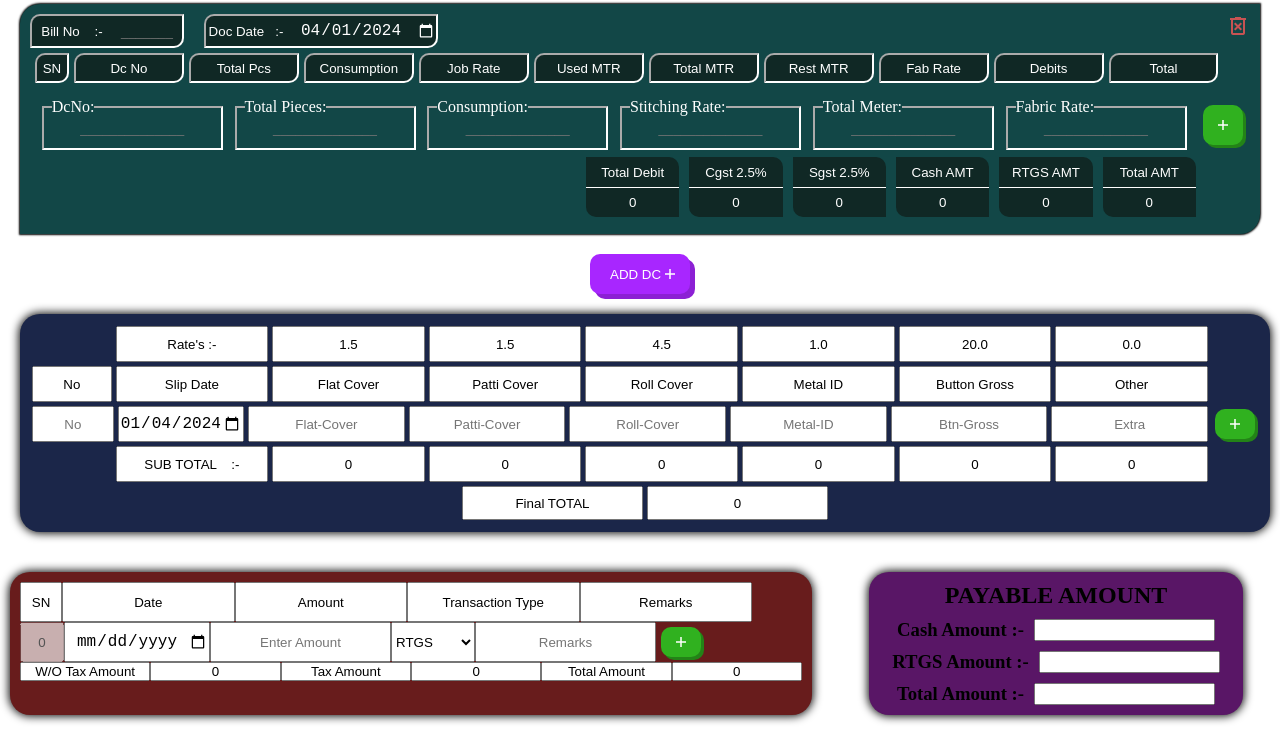
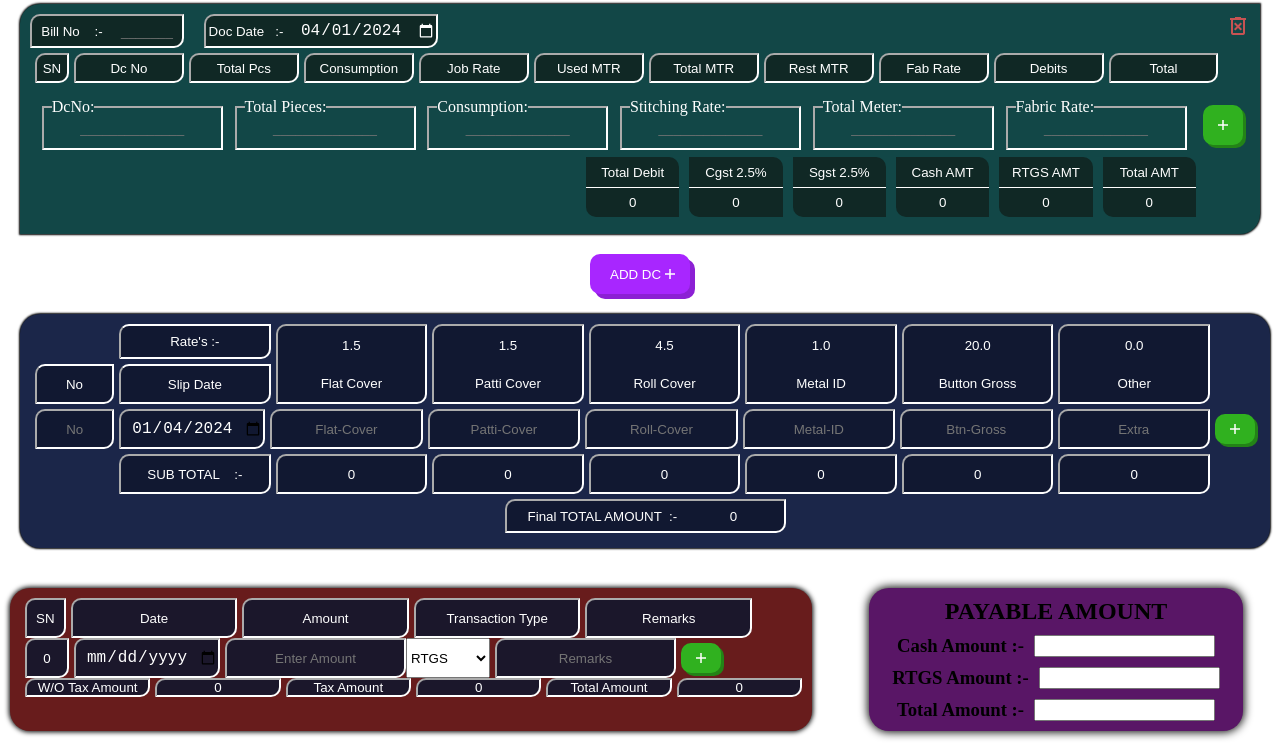
Before and after one commit to Rajpurohit214/Master-Account, a plain HTML site: page index.html in a window 1280 px wide. Shown: the part 53-804 px from the top of the page. Drawn offline with nearby package versions, Linux system fonts and the light colour scheme.

Commit message:
added css

```diff
--- a/index.html
+++ b/index.html
@@ -23,7 +23,7 @@
         </section>
         <section class="Material-PaymentContainer">
          <div class="Material-Container">
-            <div class="Material-Names">
+            <div class="Material-Value">
                 <input type="text" name="Rate" id="Rate"  value="Rate" style="visibility: hidden; width: 90px; ">
                 <input type="text" name="Sign" id="sign" value="Rate's :-"  >
                 <input type="number" name="FlatCoverRs" id="FlatCoverRs" class="FlatCoverRs"value="1.5" >
@@ -58,7 +58,7 @@
              </div>
             </div>
             <div class="addlinematerial"></div>
-            <div class="Material-Names">
+            <div class="Material-Input">
                 <input type="number" name="SlipNoValue" id="SlipNoValue" value=""  style="width: 90px; " placeholder="No" oninput="validity.valid||(value='');" min="0">
                 <input type="date" name="DateValue" id="DateValue" value="2024-01-04"  >
                 <input type="number" name="FlatCoverValue" id="FlatCoverValue" value=""  oninput="validity.valid||(value='');" min="0" placeholder="Flat-Cover">
@@ -75,7 +75,7 @@
                     </button>
                 </div>
             </div>
-            <div class="Material-Names">
+            <div class="Material-Sub">
                 <input type="number" name="SlipNoValue" id="Sl" value="0"  style="visibility: hidden; width: 90px;">
                 <input type="text" name="SubTotal" id="SubTotal" value="SUB TOTAL    :-" >
                 <input type="number" name="FlatCoverSubTotal" id="FlatCoverSubTotal"  class="Stotal" value="0" readonly>
@@ -93,14 +93,14 @@
                 </div>
             </div>
             <div class="SubTotalM">
-                 <input type="text" value="Final TOTAL" id="SubtotalMT" readonly>
+                 <input type="text" value="    Final TOTAL AMOUNT  :-" id="SubtotalMT" readonly>
                  <input type="number" name="SubtotalM" id="SubtotalM" readonly value="0">
             </div>
          </div>
         </section>
         <section class="Material-PaymentContainer">
          <div class="Payment-Container" >
-            <div class="Material-Names">
+            <div class="Payment-Names">
                 <input type="text" name="SN" id="SNp" value="SN" readonly style="width: 40px;" >
                 <input type="text" name="PaymentDateName" id="PaymentDateName" value="Date" readonly>
                 <input type="text" name="AmountName" id="AmountName" value="Amount" readonly >
@@ -114,8 +114,9 @@
                     </button>
              </div>
             </div>
-            <div class="addlinepayment"></div>
-            <div class="Material-Names">
+            <div class="addlinepayment">
+            </div>
+            <div class="Payment-Input">
                 <input type="number" name="SN" id="SNp"  style="width: 40px;" value="0" readonly disabled>
                 <input type="date" name="PaymentDateInput" id="PaymentDateInput" >
                 <input type="number" name="AmountInput" id="AmountInput"  value="" placeholder="Enter Amount" oninput="validity.valid||(value='');" min="0" required>
@@ -138,7 +139,7 @@
                     </button>
                 </div>
             </div>
-            <div class="Material-Names">
+            <div class="Total-Payment">
                 <input type="text" name="CashTotalP" id="CashTotalP" value="W/O Tax Amount" readonly>
                 <input type="number" name="CashTotalPayment" id="CashTotalPayment" value="0"   readonly>
 
@@ -163,6 +164,7 @@
                 <h3>Total Amount :- </h3>
                 <input type="number" id="GrandTotal">
             </div>
+
          </div>
         </section>
         <script src="script.js"></script>
--- a/script.js
+++ b/script.js
@@ -183,7 +183,7 @@ if (AmountInput.value !== "" && parseFloat(AmountInput.value) > 0) {
     PaymentBox.insertAdjacentHTML(
         "beforeend",
         `
-    <div class="Material-Names">
+    <div class="Material-Line">
                 <input type="number" name="SN" id="SNp" class="SNp" style="width: 40px;" value="0" readonly disabled>
                 <input type="date" name="PaymentDateInput" id="PaymentDateValue"  value="${DateInput.value}">
                 <input type="number" name="AmountInput" class="AmountValue" id="AmountValue"  value="${AmountInput.value}" placeholder="Enter Amount">
@@ -256,7 +256,7 @@ function AddMaterial(){
 
         const MaterialBox = document.querySelector(".addlinematerial")
     MaterialBox.insertAdjacentHTML("beforeend",`
-      <div class="Material-Names" id="Material" >
+      <div class="Material-line" id="Material" >
       <input type="number" name="SlipNoRate" id="SlipNoRate" value="${SlipNoValue.value}"  style="width: 90px; " placeholder="NO">
       <input type="date" name="DateRate" id="DateRate" value="${DateValue.value}"  >
       <input type="number" name="FlatCoverRate" id="FlatCoverRate" class="FlatCoverRate" value="${FlatCoverValue.value}" placeholder="Flat-Cover" oninput="preventNegative(this)">
--- a/style.css
+++ b/style.css
@@ -190,7 +190,7 @@ input{
 }
 
 
-/* BTN ADD */
+/* BTN ADD---------------------------------------------*/
 .BtnA {
   position: relative;
   display: flex;
@@ -358,12 +358,6 @@ input{
     transition-duration: .3s;
     box-shadow: 0px 0px 0px rgb(94, 16, 16);
   }
-
-
-
-
-
-
   .DeleteBtn {
     color: rgb(255, 255, 255);
     border-radius: 10px;
@@ -373,87 +367,176 @@ input{
     height: 30px;
     transition-duration: 0.3s;
   }
-
-
-
   .DeleteBtn:hover {
     background-color: rgb(255, 0, 0);
     transform: scale(0.9);
   }
 
-  .Material-Names{
+
+/*material container -------------------------------------------------*/
+.Material-Container{
+  margin: 20px 10px 20px 20px;
+ }
+  .Material-Container{
+    box-sizing: border-box;
+    box-shadow: 0 2 0;
+    border-radius: 20px;
+    padding: 10px;
+    box-shadow: 0 0px 2px 1px black;
+    background-color: rgb(27, 38, 73);
+    width: calc(100vw - 30px);
+}
+  .Material-Names, .Material-Value,  .Material-Line,  .Material-Input{
     display: flex;
     flex-grow: 0;
     max-width: 100%;
     box-sizing: border-box;
+  }
+  .Material-Input input{
+    border-radius: 10px 0px 10px 0px;
+    border-color: white;
+    background: rgba(16, 23, 46, 0.863);
+    outline: none;
+    color: white;
+    margin-left: 5px;
+  }
+  #DateValue{
+    width: 169px;
+  }
+  .SubTotalM{
+    display: flex;
+    justify-content: center;
+  }
 
+  .Material-Sub{
+    display: flex;
+    flex-grow: 0;
+    max-width: 100%;
+    box-sizing: border-box;
+  }
+  #Material input {
+    border-color: white;
+    height: 40px;
+    background: transparent;
+    outline: none;
+    color: white;
+    margin-left: 5px;
+  }
+  .Material-Sub input {
+    border-radius: 10px 0px 10px 0px;
+    border-color: white;
+    background: rgba(16, 23, 46, 0.863);
+    outline: none;
+    color: white;
+    margin-left: 5px;
+  }
+
+  #SubtotalMT {
+    border-right: none;
+    border-radius: 10px 0px 0px 0px;
+    border-color: white;
+    background: rgba(16, 23, 46, 0.863);
+    outline: none;
+    color: white;
+  }
+  #SubtotalM {
+    border-left: none;
+    border-radius: 0px 0px 10px 0px;
+    border-color: white;
+    background: rgba(16, 23, 46, 0.863);
+    outline: none;
+    color: white;
+    width: 100PX;
+  }
+
+  #DateRate{
+    width: 169px;
+  }
+  #Material  {
+    display: flex;
+    flex-grow: 0;
+    max-width: 100%;
+    box-sizing: border-box;
+  }
+
+  .Material-Names input{
+    border-radius: 0px 0px 10px 0px;
+    border-color: white;
+    border-top: none;
+    background: rgba(16, 23, 46, 0.863);
+    outline: none;
+    color: white;
+    margin-left: 5px;
 
   }
-  .Material-value{
-    display: flex;
-    max-width: 100%;
-    box-sizing: border-box;
-
+  .Material-Names,  .Material-Line,  .Material-Input,.Material-Sub,.SubTotalM,#Material{
+    margin-bottom: 5px;
   }
-  .Material-Names input{
-   min-width: 0;
+  #sign{
+    margin-bottom: 5px;
+    border-bottom: 2px solid white;
+  }
+  #SlipNoName,#SlipDateName,#sign{
+    border-top: 2px solid white;
+    border-radius: 10px 0px 10px 0px;
+  }
+  .Material-Value input{
+    border-radius: 10px 0px 0px 0px;
+    border-color: white;
+    background: rgba(16, 23, 46, 0.863);
+    outline: none;
+    color: white;
+    border-bottom: 0;
+    margin-left: 5px;
+  }
+  #SubtotalMT,#SubtotalM{
+    height: 30px;
   }
 
-  .Material-Container{
+/* payment container -----------------------------------------------------------*/
+  .Payment-Container{
       box-sizing: border-box;
-
       box-shadow: 0 2 0;
       border-radius: 20px;
       padding: 10px;
-      box-shadow: 0 0px 10px 1px black;
-      background-color: rgb(27, 38, 73);
-      width: calc(100vw - 30px);
-  }
-  .Payment-Container{
-      box-sizing: border-box;
-
-      box-shadow: 0 2 0;
-      border-radius: 20px;
-      padding: 10px;
-      box-shadow: 0 0px 10px 1px black;
+      box-shadow: 0 0px 5px 1px black;
       background-color: rgb(104, 28, 28);
       width: calc(65vw - 30px);
   }
-
+/* ammount box of total and payment ---------------------------*/
   .Material-PaymentContainer{
     display: grid;
     grid-template-columns: auto auto;
 
+  }
 
-  }
-  .Material-Container{
-    margin: 20px 10px 20px 20px;
-
-}
 .Payment-Container{
     margin: 20px 20px 20px 10px;
 
 }
-
-
 input::-webkit-inner-spin-button{
     display: none;
     -webkit-appearance: none;
 }
-
-.SubTotalM{
-  display: flex;
-  justify-content: center;
+.Payment-Names,.Payment-Input,.Total-Payment{
+    display: flex;
+    flex-grow: 0;
+    max-width: 100%;
+    box-sizing: border-box;
+}
+.Payment-Names input, .Payment-Input input ,.Total-Payment input{
+  border-radius: 10px 0px 10px 0px;
+  border-color: white;
+  background: rgba(16, 23, 46, 0.863);
+  outline: none;
+  color: white;
+  margin-left: 5px;
 }
 
-.Material-Container input {
-  margin: 2px;
-  gap: 2px;
-}
-#SubtotalMT,#SubtotalM{
-  height: 30px;
-}
 
+
+
+/* ammount box of total and payment ---------------------------*/
 .AMTDiv{
   justify-content: center;
   display: flex;
```
